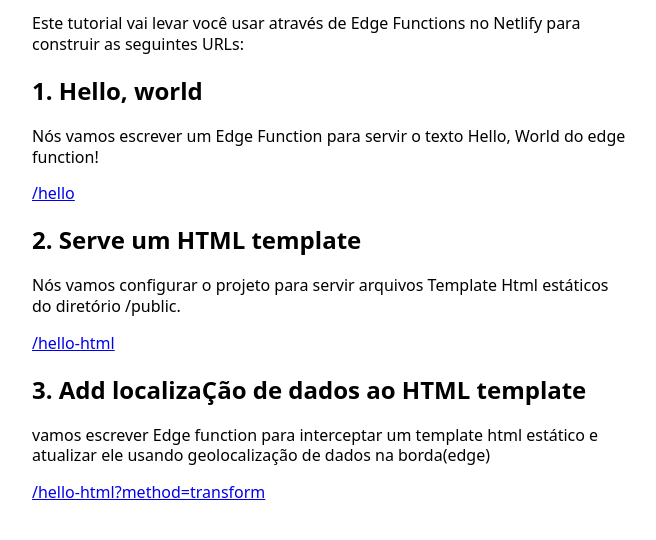
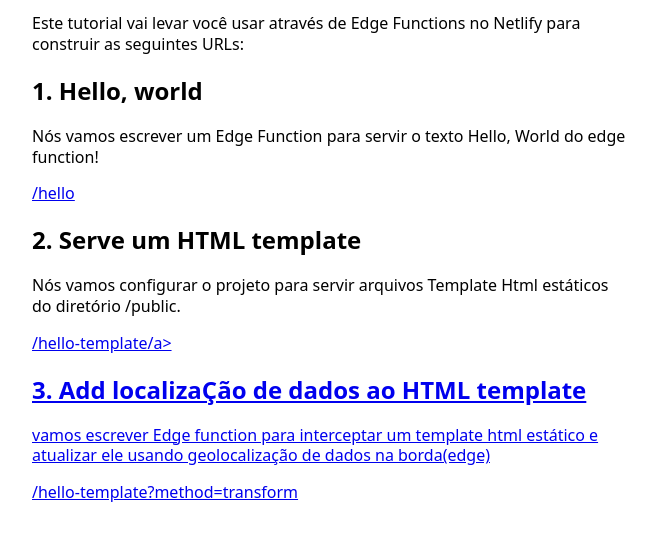
Before and after one commit to alanpontoinfo/netlify-edge-functions, a website: page public/index.html in a window 1280 px wide. Shown: the part 108-648 px from the top of the page, without its empty margins (308-964 px from the left). Drawn offline with Linux system fonts and the light colour scheme.

Commit message:
atualizado o index.html

```diff
--- a/public/index.html
+++ b/public/index.html
@@ -37,7 +37,7 @@
     <div>
       <h2>2. Serve um HTML template</h2>
       <p>Nós vamos configurar o projeto para servir arquivos  Template Html estáticos do diretório /public.</p>
-      <a href="/hello-html">/hello-html</a>
+      <a href="/hello-template">/hello-template/a>
     </div>
 
     <div>
@@ -46,7 +46,7 @@
 
 	vamos escrever Edge function para interceptar um template html estático e atualizar ele usando geolocalização de dados na borda(edge)
       </p>
-      <a href="/hello-html?method=transform">/hello-html?method=transform</a>
+      <a href="/hello-template?method=transform">/hello-template?method=transform</a>
     </div>
   </body>
 </html>
```
